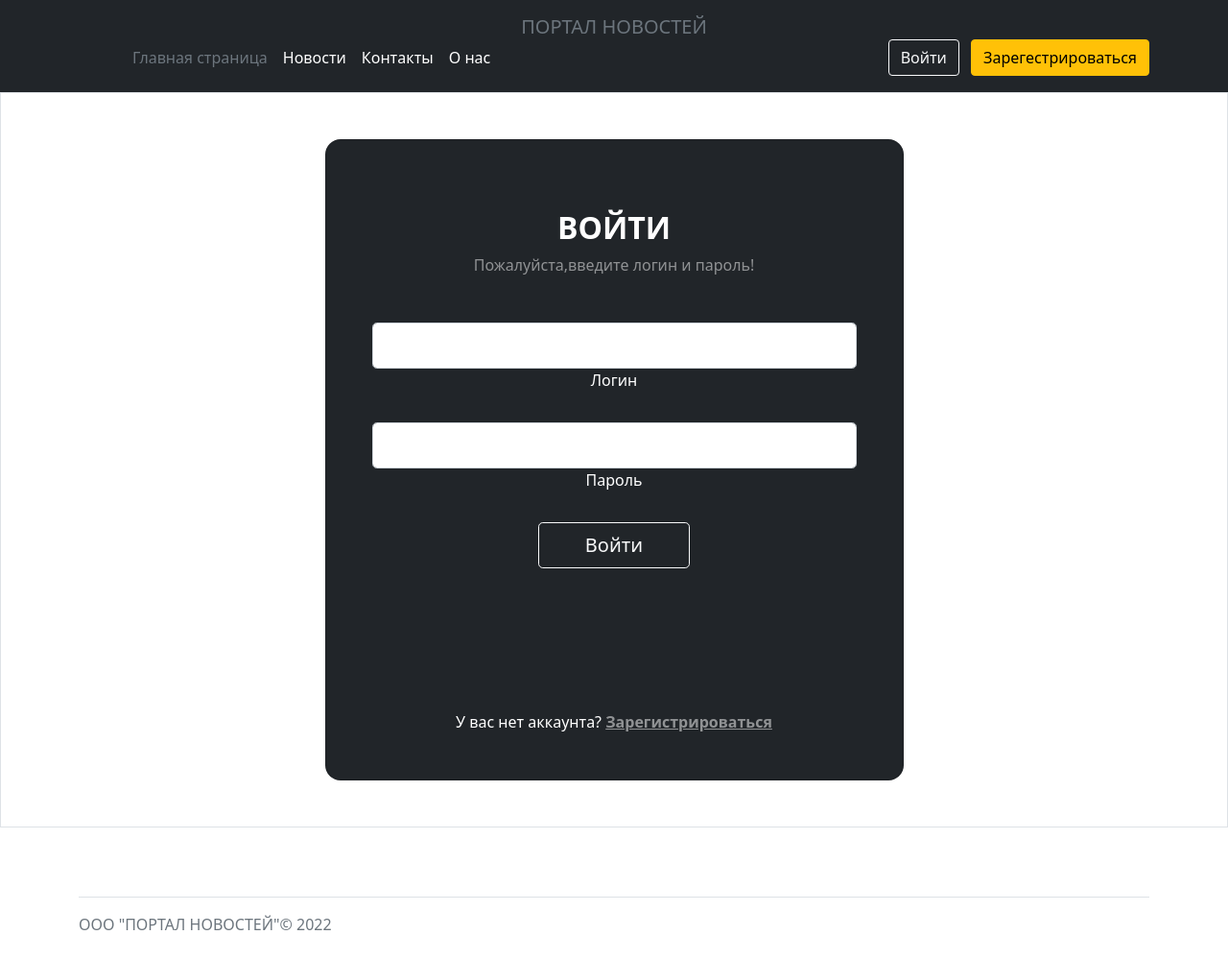
After one commit to Maksim1337/Website_News, a Django app: page /signin in a window 1280 px wide. The commit adds this page. Shown: the whole page at 96% size. Run offline with Django 4.2, Linux system fonts and the light colour scheme.

Commit message:
adding signin tab

```diff
--- a/Lab3-4/task/main/templates/main/base.html
+++ b/Lab3-4/task/main/templates/main/base.html
@@ -24,7 +24,7 @@
 
 
         <div class="text-end">
-          <button type="button" class="btn btn-outline-light me-2">Войти</button>
+          <button type="button" class="btn btn-outline-light me-2" onclick="window.location.href='/signin'">Войти</button>
           <button type="button" class="btn btn-warning">Зарегестрироваться</button>
         </div>
       </div>
--- /dev/null
+++ b/Lab3-4/task/main/templates/main/signin.html
@@ -0,0 +1,63 @@
+{% extends 'main/base.html'%}
+
+
+{% block title %}
+Войти
+{% endblock %}
+
+
+{% block content %}
+<section class="pb-4">
+  <div class="bg-white border rounded-5">
+
+    <section class="w-100 px-4 py-5 gradient-custom" style="border-radius: .5rem .5rem 0 0;">
+
+      <div class="row d-flex justify-content-center">
+        <div class="col-12 col-md-8 col-lg-6 col-xl-6">
+          <div class="card bg-dark text-white" style="border-radius: 1rem;">
+            <div class="card-body p-5 text-center">
+
+              <div class="mb-md-5 mt-md-4 pb-5">
+
+                <h2 class="fw-bold mb-2 text-uppercase">Войти</h2>
+                <p class="text-white-50 mb-5">Пожалуйста,введите логин и пароль!</p>
+
+                <div class="form-outline form-white mb-4">
+                  <input type="email" id="typeEmailX" class="form-control form-control-lg">
+                  <label class="form-label" for="typeEmailX" style="margin-left: 0px;">Логин</label>
+                <div class="form-notch"><div class="form-notch-leading" style="width: 9px;"></div><div class="form-notch-middle" style="width: 43.2px;"></div><div class="form-notch-trailing"></div></div></div>
+
+                <div class="form-outline form-white mb-4">
+                  <input type="password" id="typePasswordX" class="form-control form-control-lg">
+                  <label class="form-label" for="typePasswordX" style="margin-left: 0px;">Пароль</label>
+                <div class="form-notch"><div class="form-notch-leading" style="width: 9px;"></div><div class="form-notch-middle" style="width: 68px;"></div><div class="form-notch-trailing"></div></div></div>
+
+
+                <button class="btn btn-outline-light btn-lg px-5" type="submit">Войти</button>
+
+                <div class="d-flex justify-content-center text-center mt-4 pt-1">
+                  <a href="#!" class="text-white"><i class="fab fa-facebook-f fa-lg"></i></a>
+                  <a href="#!" class="text-white"><i class="fab fa-twitter fa-lg mx-4 px-2"></i></a>
+                  <a href="#!" class="text-white"><i class="fab fa-google fa-lg"></i></a>
+                </div>
+
+              </div>
+
+              <div>
+                <p class="mb-0">У вас нет аккаунта? <a href="#!" class="text-white-50 fw-bold">Зарегистрироваться</a></p>
+              </div>
+
+            </div>
+          </div>
+        </div>
+      </div>
+    </section>
+
+
+
+
+
+
+  </div>
+</section>
+{% endblock %}
--- a/Lab3-4/task/main/urls.py
+++ b/Lab3-4/task/main/urls.py
@@ -7,4 +7,5 @@ urlpatterns = [
     path('about', views.about),
     path('news', views.news),
     path('contacts', views.contacts),
+    path('signin', views.signin)
 ]
--- a/Lab3-4/task/main/views.py
+++ b/Lab3-4/task/main/views.py
@@ -17,3 +17,7 @@ def news(request):
 
 def contacts(request):
     return render(request, 'main/contacts.html')
+
+
+def signin(request):
+    return render(request, 'main/signin.html')
```
